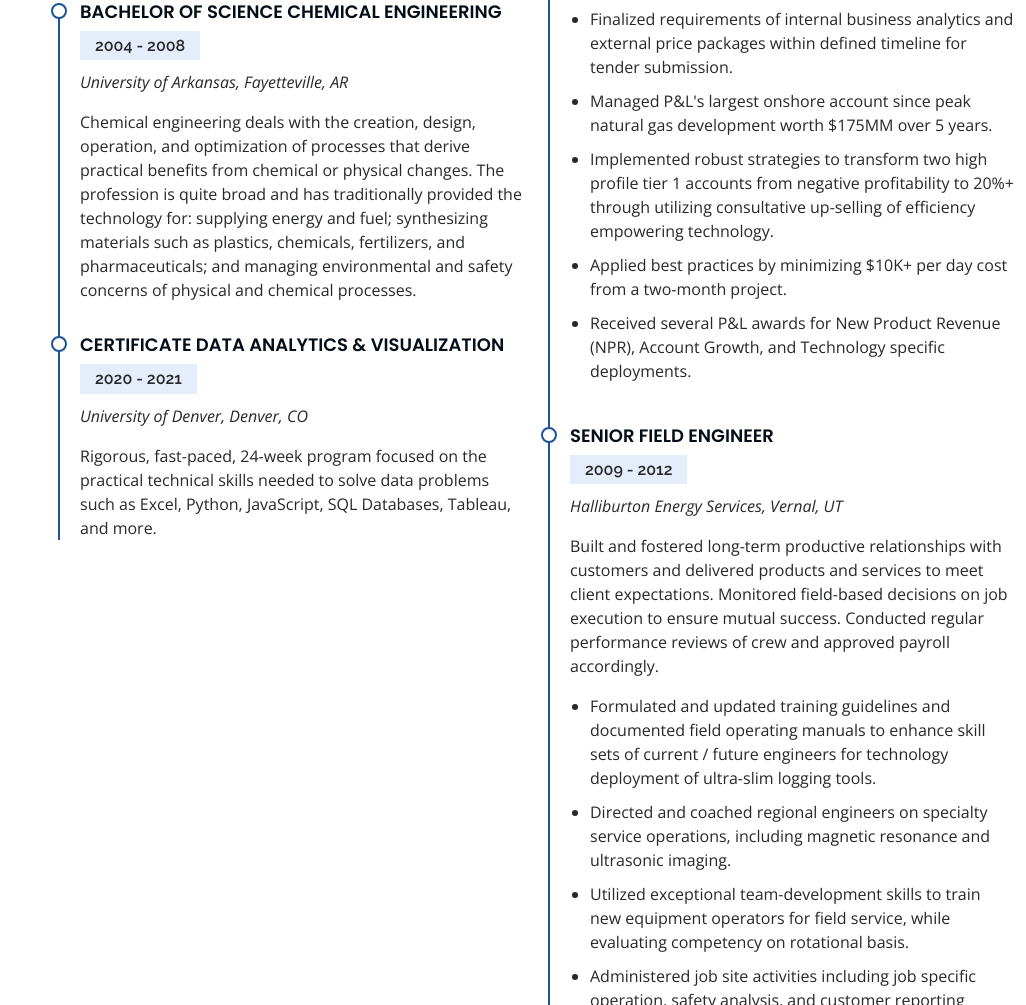
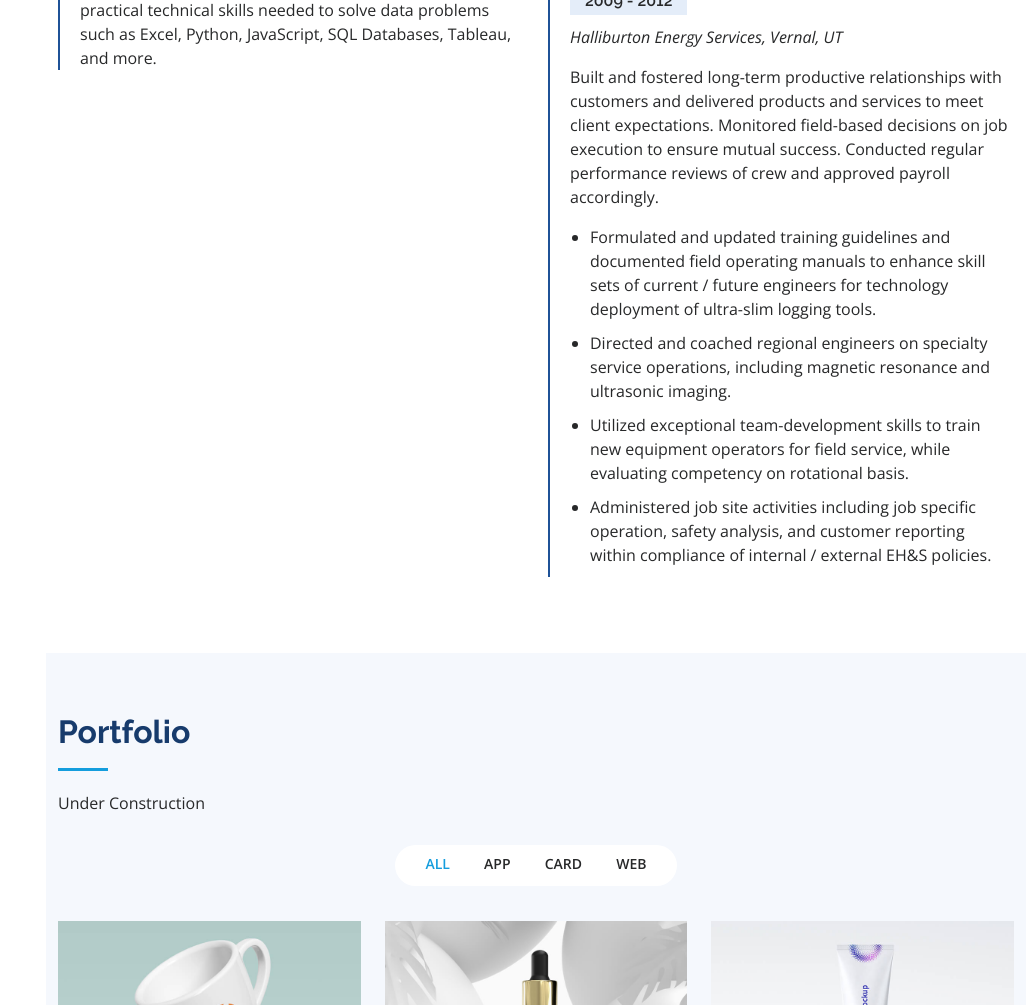
Before and after one commit to gabeo13/gabeo13.github.io, a plain HTML site: page index.html in a window 1280 px wide. Shown: the part 3019-4024 px from the top of the page, without its empty margins (254-1280 px from the left). Drawn offline with nearby package versions, Linux system fonts and the light colour scheme; files whose address does not match are found by name.

Commit message:
update content

```diff
--- a/index.html
+++ b/index.html
@@ -139,7 +139,7 @@
     </section><!-- End About Section -->
 
     <!-- ======= Facts Section ======= -->
-    <section id="facts" class="facts">
+    <!-- <section id="facts" class="facts">
       <div class="container">
 
         <div class="section-title">
@@ -190,7 +190,7 @@
         </div>
 
       </div>
-    </section><!-- End Facts Section -->
+    </section>End Facts Section -->
 
     <!-- ======= Skills Section ======= -->
     <section id="skills" class="skills section-bg">
@@ -363,9 +363,7 @@
 
         <div class="section-title">
           <h2>Portfolio</h2>
-          <p>Magnam dolores commodi suscipit. Necessitatibus eius consequatur ex aliquid fuga eum quidem. Sit sint
-            consectetur velit. Quisquam quos quisquam cupiditate. Et nemo qui impedit suscipit alias ea. Quia fugiat sit
-            in iste officiis commodi quidem hic quas.</p>
+          <p>Under Construction</p>
         </div>
 
         <div class="row" data-aos="fade-up">
```
